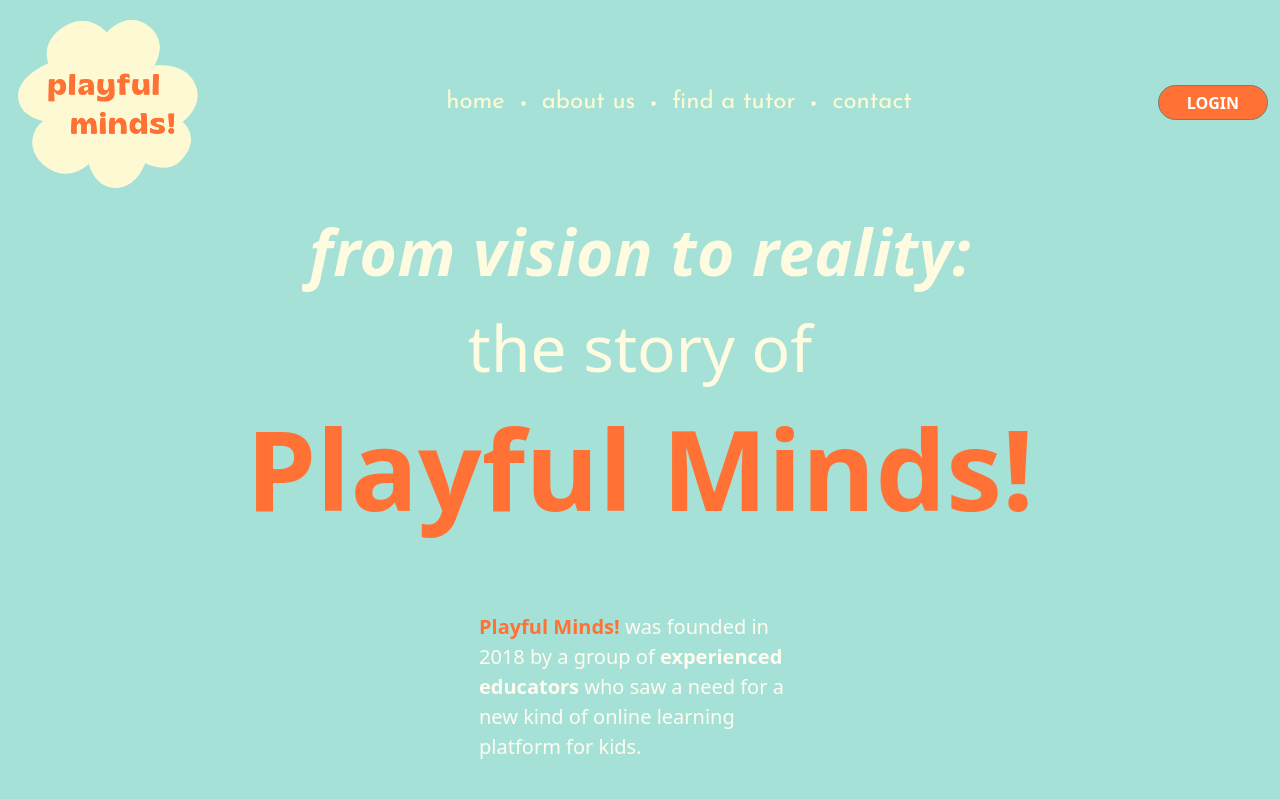
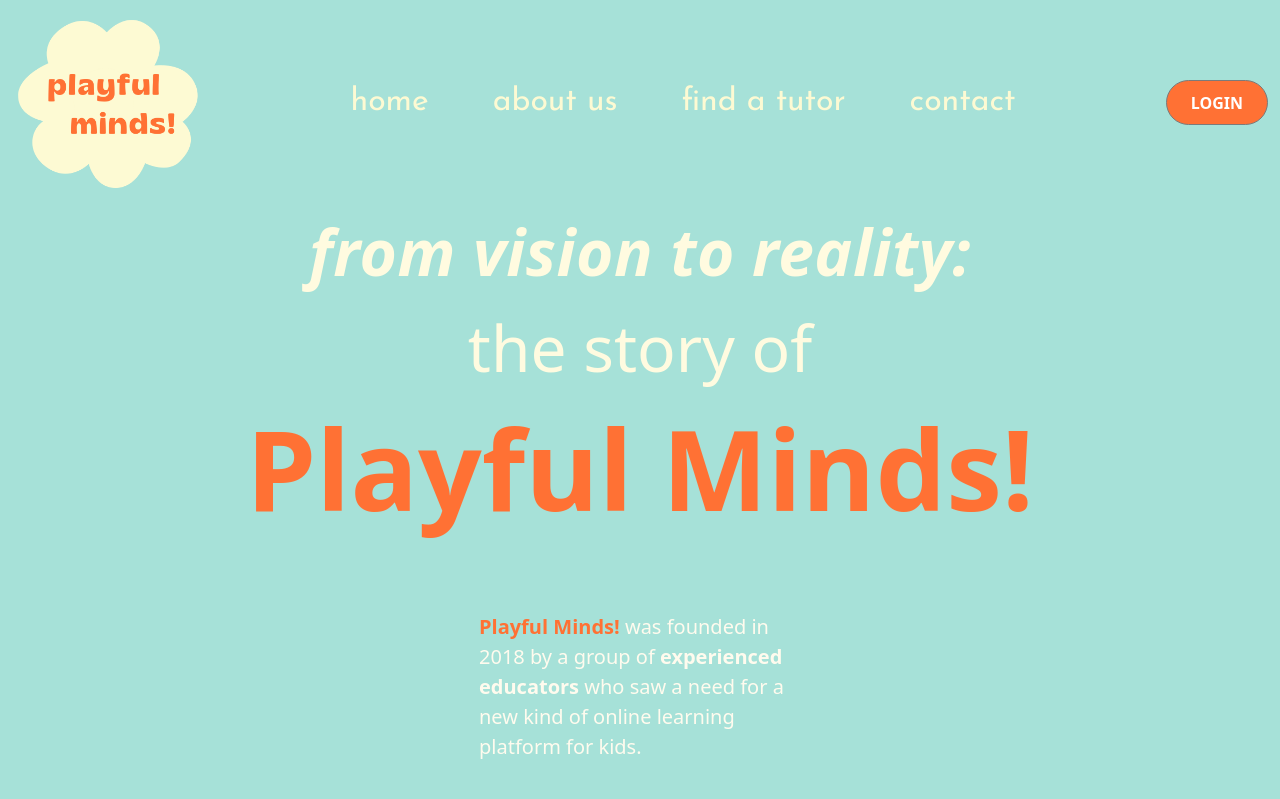
Before and after one commit to doganeraylin/online-tutors-frontend, a Next.js app: page /about in a window 1280 px wide. Shown: the top 799 px of the page. Built offline with nearby package versions, Linux system fonts and the light colour scheme; a web font is replaced by a local one.

Commit message:
removed dot img

```diff
--- a/components/Header/Header.js
+++ b/components/Header/Header.js
@@ -56,7 +56,10 @@ const Header = () => {
                       >
                       {link.text}
                 </Link>
-                  {index < links.length - 1 && <img className={`${styles.dotImg}`}src="/assets/header/header-dot.png"></img>}
+                  {/* {index < links.length - 1 &&
+                  <div className={styles.dotImgContainer}>
+                    <img className={`${styles.dotImg}`}src="/assets/header/header-dot.png"></img>
+                  </div>} */}
               </li>
             ))}
           </ul>
@@ -66,9 +69,10 @@ const Header = () => {
             content="login"
             buttonColor="orangeBg"
             buttonTextColor="whiteText"
-            buttonSize="mediumBtn"
-            buttonFontSize="mediumFont"
-            height="mediumHeight"
+            buttonSize="largeBtn"
+            buttonFontSize="lagerFont"
+            height="largeHeight"
+
           />
         </div>
       </div>
--- a/components/Header/Header.module.css
+++ b/components/Header/Header.module.css
@@ -23,10 +23,6 @@
 .navbar {
     width: 100%;
 }
-.navLinksContainer {
-    padding: 0 3rem 0 1rem;
-    margin: 1rem 0;
-}
 .navLink {
     color: var(--light-yellow);
     font-family: var(--josefin);
@@ -36,10 +32,6 @@
 .navLink:hover {
     color: var(--orange);
     scale: 1.2;
-}
-.dotImg {
-    display: none;
-    max-width: 5px;
 }
 .loginBtnContainer {
     display: none;
@@ -52,30 +44,39 @@
     .loginBtnContainer {
         display: block;
     }
-    .dotImg {
-        display: inline;
-    }
     .navbarContainer {
         margin: 0;
     }
     .containerFluid {
         align-items: center;
     }
-}
-
-@media (min-width: 768px) {
     .navLinksContainer {
         padding: 0;
         margin: 0 auto;
      }
      .navLinksContainer a {
-        font-size: 1.5rem;
-        margin: 0 0.5rem;
+        font-size: 1.25rem;
+        margin: 0 1.5rem;
      }
      .navbarToggler {
         display: none;
      }
-    .dotImg {
-        margin: 0 0.5rem;
+}
+
+
+@media (min-width: 1100px) {
+    .navLinksContainer a {
+        font-size: 2rem;
+        margin: 0 2rem;
     }
 }
+
+@media (min-width: 1800px) {
+    .navLinksContainer a {
+        font-size: 3.5rem;
+        margin: 0 3rem;
+    }
+    /* .loginBtnContainer button {
+        padding: 2rem 3rem;
+    } */
+}
```
Lines whose indentation alone changed are shown as unchanged.
